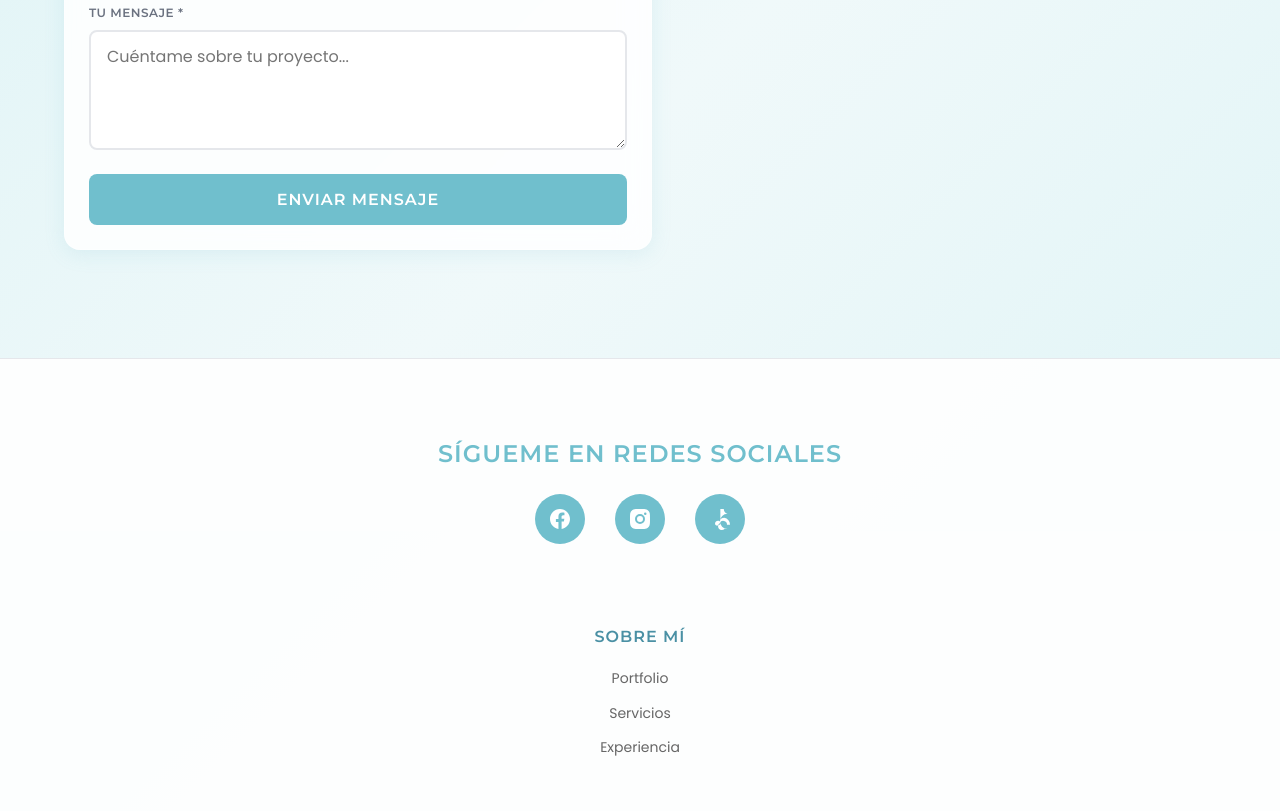
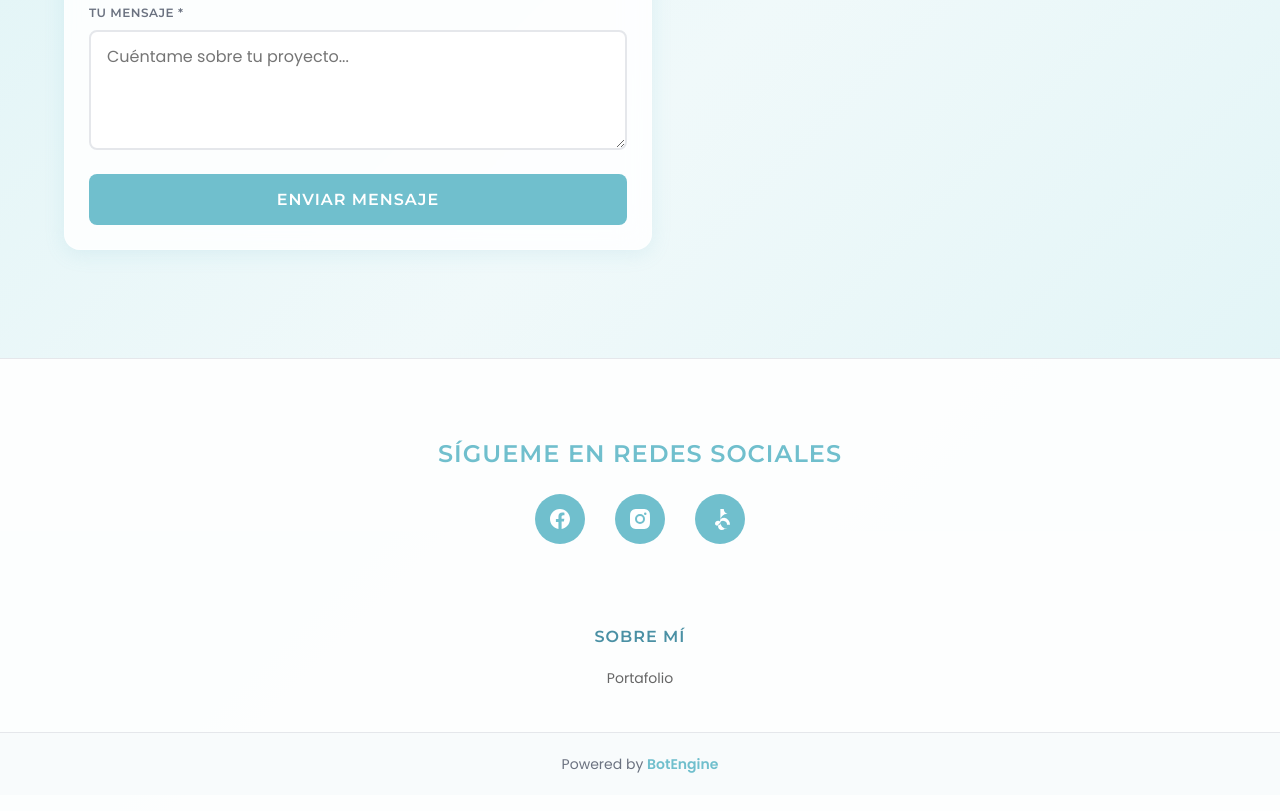
Before and after one commit to dchamale-gif/WebEuchuy, a plain HTML site: page index.html in a window 1280 px wide. Shown: the part 1869-2680 px from the top of the page. Drawn offline with Linux system fonts and the light colour scheme; no server answers.

Commit message:
FEAT: Agregar 'Powered by BotEngine' en footer con link a botenginecorp.com

```diff
--- a/index.html
+++ b/index.html
@@ -1,5 +1,5 @@
 <!DOCTYPE html>
-<!-- 🧹 FUNCIONES REBELDES ELIMINADAS v2024110311 - CSS puro -->
+<!-- 🚀 POWERED BY BOTENGINE v2024110312 - Con amor desde BotEngine -->
 <html lang="es">
 <head>
   <meta charset="utf-8" />
@@ -18,7 +18,7 @@
   <link rel="preconnect" href="https://fonts.googleapis.com">
   <link rel="preconnect" href="https://fonts.gstatic.com" crossorigin>
   <link href="https://fonts.googleapis.com/css2?family=Montserrat:ital,wght@0,300;0,400;0,500;0,600;0,700;0,800;0,900;1,300;1,400;1,500;1,600;1,700;1,800;1,900&family=Poppins:ital,wght@0,100;0,200;0,300;0,400;0,500;0,600;0,700;0,800;0,900;1,100;1,200;1,300;1,400;1,500;1,600;1,700;1,800;1,900&family=Dancing+Script:wght@400;500;600;700&display=swap" rel="stylesheet">
-  <link rel="stylesheet" href="styles/main.css?v=2024110311">
+  <link rel="stylesheet" href="styles/main.css?v=2024110312">
   <link rel="preload" href="assets/IMG_8498.JPG" as="image">
 </head>
 <body>
@@ -166,14 +166,17 @@
       <div class="foot-nav">
         <div class="foot-col">
           <h4>Sobre mí</h4>
-          <a href="#">Portfolio</a>
-          <a href="#">Servicios</a>
-          <a href="#">Experiencia</a>
+          <a href="https://eunicechuyportafolio.my.canva.site/">Portafolio</a>
         </div>
       </div>
     </div>
+
+    <!-- Powered by -->
+    <div class="powered-by">
+      <p>Powered by <a href="https://botenginecorp.com" target="_blank" rel="noopener noreferrer">BotEngine</a></p>
+    </div>
   </footer>
 
-  <script src="scripts/main.js?v=2024110311"></script>
+  <script src="scripts/main.js?v=2024110312"></script>
 </body>
 </html>
--- a/styles/main.css
+++ b/styles/main.css
@@ -756,7 +756,33 @@ footer {
     color: #70BFCD;
 }
 
+/* Powered by */
+.powered-by {
+    text-align: center;
+    padding: 20px 0;
+    border-top: 1px solid var(--border);
+    background: rgba(248, 250, 252, 0.8);
+    margin-top: 20px;
+}
 
+.powered-by p {
+    margin: 0;
+    font-size: 14px;
+    color: #6b7280;
+    font-family: var(--font-primary);
+}
+
+.powered-by a {
+    color: var(--brand);
+    text-decoration: none;
+    font-weight: 600;
+    transition: all 0.3s ease;
+}
+
+.powered-by a:hover {
+    color: #5da6b8;
+    text-decoration: underline;
+}
 
 /* Responsive Design */
 
```
